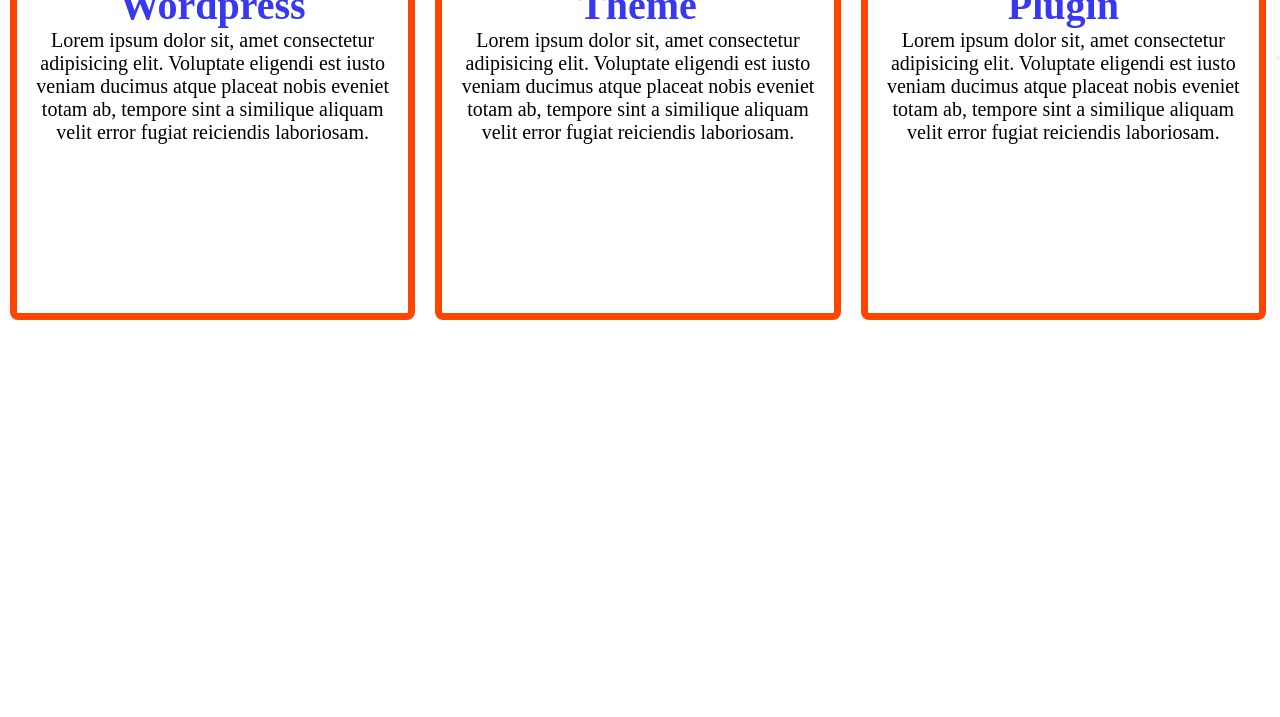
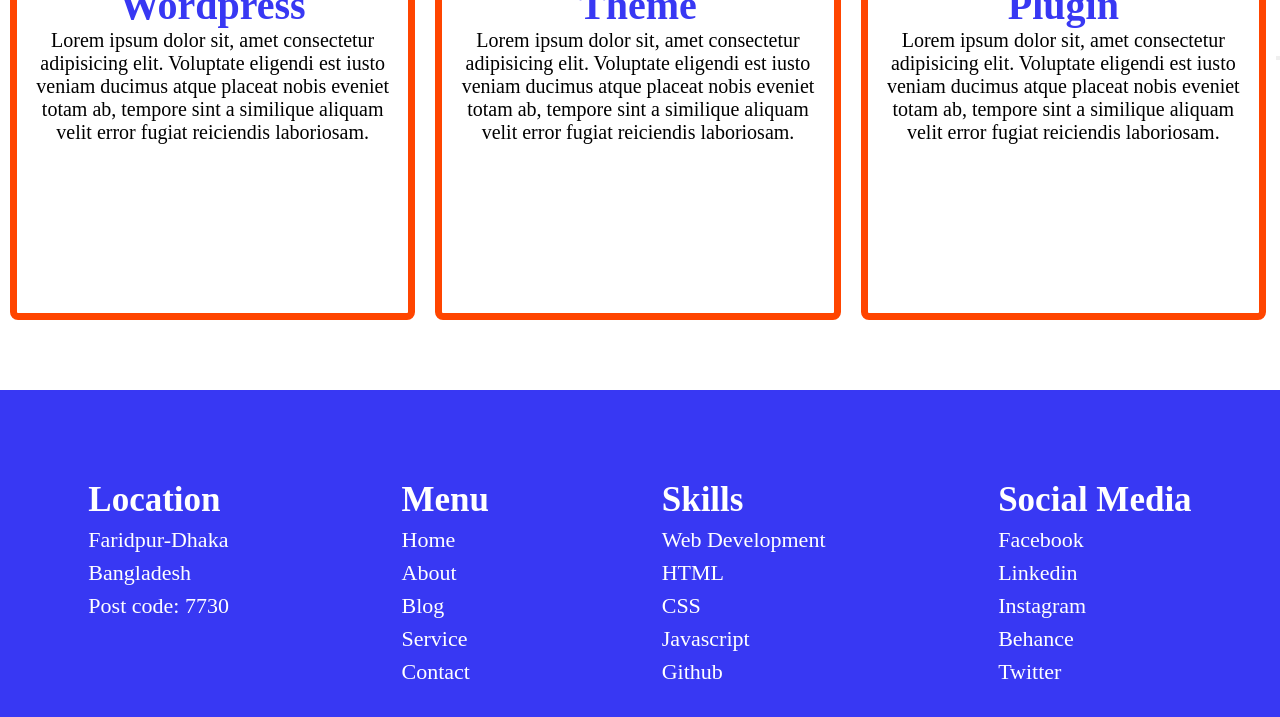
Before and after one commit to sadimridha1/Porfolio-web, a plain HTML site: page index.html in a window 1280 px wide. Shown: the part 1539-2256 px from the top of the page. Before the commit the page ends 1929 px from the top, so only its background shows below. Drawn offline with Linux system fonts and the light colour scheme.

Commit message:
footer section added

```diff
--- a/index.html
+++ b/index.html
@@ -81,5 +81,42 @@
         <button class="service-btn"></button>
     </div>
    </section>
+
+   <!--footer section start-->
+
+   <section>
+    <div class="footer">
+        <div class="location">
+            <h3 class="f-title">Location</h3>
+            <li>Faridpur-Dhaka</li>
+            <li>Bangladesh</li>
+            <li>Post code: 7730</li>
+        </div>
+        <div class="location">
+            <h3 class="f-title">Menu</h3>
+            <li>Home</li>
+            <li>About</li>
+            <li>Blog</li>
+            <li>Service</li>
+            <li>Contact</li>
+        </div>
+        <div class="location">
+            <h3 class="f-title">Skills</h3>
+            <li>Web Development</li>
+            <li>HTML</li>
+            <li>CSS</li>
+            <li>Javascript</li>
+            <li>Github</li>
+        </div>
+        <div class="location">
+            <h3 class="f-title">Social Media</h3>
+            <li>Facebook</li>
+            <li>Linkedin</li>
+            <li>Instagram</li>
+            <li>Behance</li>
+            <li>Twitter</li>
+        </div>
+    </div>
+   </section>
 </body>
 </html>
--- a/style.css
+++ b/style.css
@@ -185,3 +185,28 @@
     font-size: 20px;
     text-align: center;
   }
+
+  /* footer section start */
+
+  .footer{
+    display: flex;
+    justify-content: space-around;
+    background-color: #3838F3;
+    color: #fff;
+    padding: 90px 2px;
+  }
+
+  .footer .f-title{
+    font-size: 35px;
+    /* color: orangered; */
+  }
+
+  .footer .location li{
+    list-style: none;
+    font-size: 22px;
+    padding-top: 7px;
+  }
+
+  .footer .location li:hover{
+    cursor: pointer;
+  }
```
